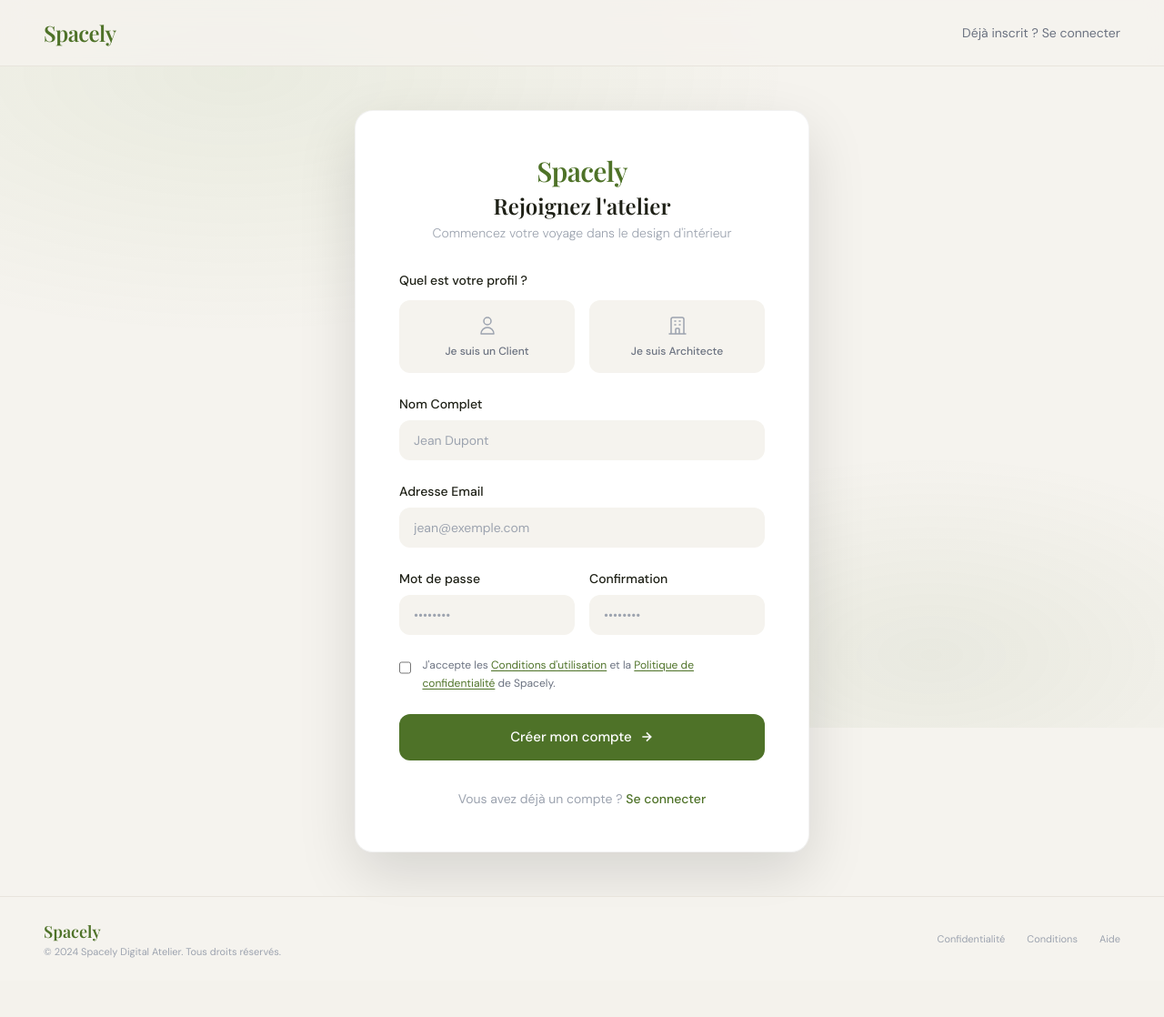
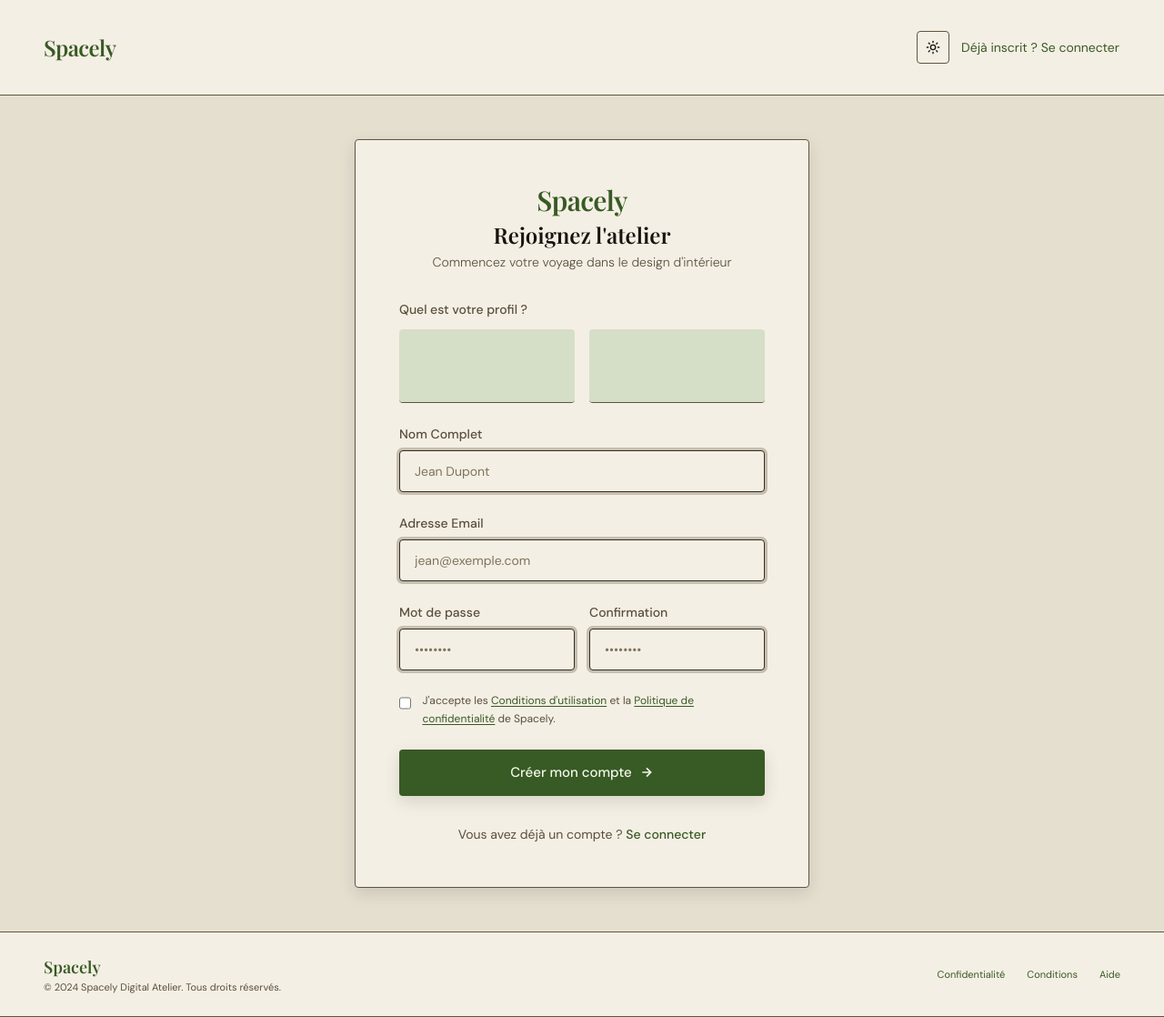
Before and after one commit to Mariam982440/Spacely, a Laravel app: page /register in a window 1280 px wide. Shown: the whole page at 91% size. Before the commit the page ends 1053 px from the top, so only its background shows below. Run offline with Laravel 12, Linux system fonts and the light colour scheme; some libraries are stand-ins or nearby versions.

Commit message:
feat: ajoute le thème clair sombre global

```diff
--- a/resources/views/auth/login.blade.php
+++ b/resources/views/auth/login.blade.php
@@ -34,6 +34,7 @@
             }
         }
     </script>
+    @include('partials.dark-ui-theme')
 </head>
 
 <body class="font-sans bg-beige text-charcoal min-h-screen flex flex-col relative overflow-x-hidden">
@@ -47,7 +48,10 @@
     <!-- Navbar -->
     <nav class="relative z-10 flex items-center justify-between px-6 md:px-12 py-5 bg-beige/85 backdrop-blur-md border-b border-beige-dark">
         <a href="{{ url('/') }}" class="font-serif text-2xl font-semibold text-sage tracking-tight">Spacely</a>
-        <a href="{{ route('register') }}" class="text-xs md:text-sm font-normal text-gray-500 hover:text-sage transition-colors">Créer un compte</a>
+        <div class="flex items-center gap-3">
+            @include('partials.theme-toggle')
+            <a href="{{ route('register') }}" class="text-xs md:text-sm font-normal text-gray-500 hover:text-sage transition-colors">Créer un compte</a>
+        </div>
     </nav>
 
     <!-- Main -->
--- a/resources/views/auth/register.blade.php
+++ b/resources/views/auth/register.blade.php
@@ -34,6 +34,7 @@
             }
         }
     </script>
+    @include('partials.dark-ui-theme')
 </head>
 
 <body class="font-sans bg-beige text-charcoal min-h-screen flex flex-col relative overflow-x-hidden">
@@ -47,7 +48,10 @@
     <!-- Navbar -->
     <nav class="relative z-10 flex items-center justify-between px-6 md:px-12 py-5 bg-beige/85 backdrop-blur-md border-b border-beige-dark">
         <a href="{{ url('/') }}" class="font-serif text-2xl font-semibold text-sage tracking-tight">Spacely</a>
-        <a href="{{ route('login') }}" class="text-xs md:text-sm font-normal text-gray-500 hover:text-sage transition-colors">Déjà inscrit ? Se connecter</a>
+        <div class="flex items-center gap-3">
+            @include('partials.theme-toggle')
+            <a href="{{ route('login') }}" class="text-xs md:text-sm font-normal text-gray-500 hover:text-sage transition-colors">Déjà inscrit ? Se connecter</a>
+        </div>
     </nav>
 
     <!-- Main -->
--- a/resources/views/layouts/architect.blade.php
+++ b/resources/views/layouts/architect.blade.php
@@ -10,6 +10,7 @@
         body { font-family: 'DM Sans', sans-serif; }
         .font-serif { font-family: 'Playfair Display', serif; }
     </style>
+    @include('partials.dark-ui-theme')
 </head>
 <body class="bg-stone-50 text-stone-800 min-h-screen">
 
@@ -68,6 +69,7 @@
 
             {{-- Avatar + déconnexion --}}
             <div class="flex items-center gap-3">
+                @include('partials.theme-toggle')
                 <div class="w-9 h-9 rounded-full bg-green-100 flex items-center justify-center
                             text-green-800 text-sm font-medium border border-stone-200">
                     {{ strtoupper(substr(auth()->user()->name, 0, 1)) }}
--- a/resources/views/layouts/client.blade.php
+++ b/resources/views/layouts/client.blade.php
@@ -10,6 +10,7 @@
         body { font-family: 'DM Sans', sans-serif; }
         .font-serif { font-family: 'Playfair Display', serif; }
     </style>
+    @include('partials.dark-ui-theme')
 </head>
 <body class="bg-stone-50 text-stone-800 min-h-screen">
 
@@ -71,6 +72,7 @@
 
             {{-- Avatar + déconnexion --}}
             <div class="flex items-center gap-3">
+                @include('partials.theme-toggle')
                 <div class="w-9 h-9 rounded-full bg-green-100 flex items-center justify-center
                             text-green-800 text-sm font-medium border border-stone-200">
                     {{ strtoupper(substr(auth()->user()->name, 0, 1)) }}
@@ -117,5 +119,6 @@
         @yield('content')
     </main>
 
+    @stack('scripts')
 </body>
 </html>
--- /dev/null
+++ b/resources/views/partials/dark-ui-theme.blade.php
@@ -0,0 +1,280 @@
+<style>
+    :root {
+        --spacely-bg: #e5dfd0;
+        --spacely-surface: #f4efe4;
+        --spacely-surface-2: #ddd4c2;
+        --spacely-border: #5f543f;
+        --spacely-border-strong: #342d21;
+        --spacely-text: #17140f;
+        --spacely-muted: #594f3d;
+        --spacely-green: #385a24;
+        --spacely-green-strong: #253d18;
+        --spacely-green-soft: #d5dfc7;
+        --spacely-green-soft-text: #253d18;
+        --spacely-red-soft: #ead0ca;
+        --spacely-red: #8f2f25;
+        --spacely-blue-soft: #ccdae4;
+        --spacely-blue: #244b68;
+        --spacely-yellow-soft: #e3d3a9;
+        --spacely-yellow: #735d1f;
+        color-scheme: light;
+    }
+
+    :root[data-theme="dark"] {
+        --spacely-bg: #14130f;
+        --spacely-surface: #1d1a14;
+        --spacely-surface-2: #252117;
+        --spacely-border: #3b3426;
+        --spacely-border-strong: #5a4d35;
+        --spacely-text: #eee8d8;
+        --spacely-muted: #b9ad91;
+        --spacely-green: #324f1f;
+        --spacely-green-strong: #203915;
+        --spacely-green-soft: #26381d;
+        --spacely-green-soft-text: #dcefc7;
+        --spacely-red-soft: #3a1717;
+        --spacely-red: #ef8f83;
+        --spacely-blue-soft: #172b3d;
+        --spacely-blue: #9fc8ee;
+        --spacely-yellow-soft: #3b3015;
+        --spacely-yellow: #e5c06d;
+        color-scheme: dark;
+    }
+
+    body {
+        background: var(--spacely-bg) !important;
+        color: var(--spacely-text) !important;
+    }
+
+    nav {
+        background-color: color-mix(in srgb, var(--spacely-surface) 92%, transparent) !important;
+        border-bottom: 1px solid var(--spacely-border) !important;
+        box-shadow: 0 2px 16px rgba(0, 0, 0, 0.08) !important;
+    }
+
+    nav > div {
+        height: auto !important;
+        min-height: 4rem;
+        gap: 1rem;
+        padding-top: 0.75rem !important;
+        padding-bottom: 0.75rem !important;
+        flex-wrap: wrap;
+    }
+
+    nav > div > div {
+        flex-wrap: wrap;
+    }
+
+    nav a {
+        border-radius: 3px !important;
+    }
+
+    nav a:not(.font-serif) {
+        border: 1px solid transparent !important;
+    }
+
+    nav a:not(.font-serif):hover {
+        background-color: var(--spacely-surface-2) !important;
+        border-color: var(--spacely-border) !important;
+    }
+
+    footer,
+    main,
+    [class*="bg-stone-50"],
+    [class*="bg-beige"] {
+        background-color: var(--spacely-bg) !important;
+        color: var(--spacely-text) !important;
+    }
+
+    [class*="bg-white"],
+    [class*="bg-stone-100"],
+    [class*="bg-stone-50"],
+    [class*="bg-beige"],
+    [class*="bg-gray-50"],
+    input,
+    select,
+    textarea,
+    table,
+    tbody,
+    thead {
+        background-color: var(--spacely-surface) !important;
+        color: var(--spacely-text) !important;
+    }
+
+    [class*="hover:bg-stone-50"]:hover,
+    [class*="hover:bg-stone-100"]:hover,
+    [class*="hover:bg-white"]:hover,
+    [class*="hover:bg-beige"]:hover {
+        background-color: var(--spacely-surface-2) !important;
+    }
+
+    [class*="bg-green-50"],
+    [class*="bg-green-100"],
+    [class*="bg-sage"],
+    [class*="peer-checked:bg-sage"] {
+        background-color: var(--spacely-green-soft) !important;
+        color: var(--spacely-green-soft-text) !important;
+    }
+
+    [class*="bg-green-600"],
+    [class*="bg-green-700"],
+    [class*="bg-green-800"],
+    button[type="submit"] {
+        background-color: var(--spacely-green) !important;
+        color: #f3f8ec !important;
+    }
+
+    [class*="hover:bg-green-800"]:hover,
+    [class*="hover:bg-sage-dark"]:hover,
+    button[type="submit"]:hover {
+        background-color: var(--spacely-green-strong) !important;
+    }
+
+    [class*="bg-red-50"],
+    [class*="bg-red-100"] {
+        background-color: var(--spacely-red-soft) !important;
+        color: var(--spacely-red) !important;
+    }
+
+    [class*="bg-blue-100"] {
+        background-color: var(--spacely-blue-soft) !important;
+        color: var(--spacely-blue) !important;
+    }
+
+    [class*="bg-yellow-100"] {
+        background-color: var(--spacely-yellow-soft) !important;
+        color: var(--spacely-yellow) !important;
+    }
+
+    [class*="text-stone-"],
+    [class*="text-gray-"],
+    [class*="text-charcoal"] {
+        color: var(--spacely-muted) !important;
+    }
+
+    h1,
+    h2,
+    h3,
+    .font-serif,
+    [class*="text-stone-900"],
+    [class*="text-stone-800"] {
+        color: var(--spacely-text) !important;
+    }
+
+    [class*="text-green-"],
+    [class*="text-sage"] {
+        color: var(--spacely-green) !important;
+    }
+
+    [class*="text-red-"] {
+        color: var(--spacely-red) !important;
+    }
+
+    [class*="border"],
+    input,
+    select,
+    textarea,
+    label,
+    table,
+    th,
+    td {
+        border-color: var(--spacely-border) !important;
+    }
+
+    [class~="border"],
+    input,
+    select,
+    textarea {
+        border-width: 1px !important;
+    }
+
+    [class*="border-b"] {
+        border-bottom-width: 1px !important;
+    }
+
+    [class*="border-t"] {
+        border-top-width: 1px !important;
+    }
+
+    [class*="border-l"] {
+        border-left-width: 2px !important;
+    }
+
+    [class*="border-r"] {
+        border-right-width: 1px !important;
+    }
+
+    [class*="focus:border-green"],
+    [class*="focus:border-sage"],
+    input:focus,
+    select:focus,
+    textarea:focus {
+        border-color: var(--spacely-border-strong) !important;
+        box-shadow: 0 0 0 3px rgba(90, 77, 53, 0.3) !important;
+    }
+
+    [class*="rounded"],
+    [class*="rounded-["] {
+        border-radius: 4px !important;
+    }
+
+    [class*="shadow"] {
+        box-shadow: 0 6px 18px rgba(0, 0, 0, 0.12) !important;
+    }
+
+    img,
+    video {
+        border-color: var(--spacely-border) !important;
+    }
+
+    ::placeholder {
+        color: #7f735c !important;
+    }
+
+    .spacely-theme-toggle {
+        display: inline-flex;
+        align-items: center;
+        justify-content: center;
+        width: 2.25rem;
+        height: 2.25rem;
+        border: 1px solid var(--spacely-border) !important;
+        border-radius: 4px !important;
+        background: var(--spacely-surface) !important;
+        color: var(--spacely-text) !important;
+        cursor: pointer;
+        transition: background-color 150ms ease, border-color 150ms ease;
+    }
+
+    .spacely-theme-toggle:hover {
+        background: var(--spacely-surface-2) !important;
+        border-color: var(--spacely-border-strong) !important;
+    }
+
+    .spacely-theme-toggle svg {
+        width: 1rem;
+        height: 1rem;
+    }
+
+    :root[data-theme="dark"] .spacely-sun-icon,
+    :root:not([data-theme="dark"]) .spacely-moon-icon {
+        display: none;
+    }
+</style>
+<script>
+    (function () {
+        const root = document.documentElement;
+        const savedTheme = localStorage.getItem('spacely-theme');
+
+        if (savedTheme === 'dark') {
+            root.setAttribute('data-theme', 'dark');
+        } else {
+            root.setAttribute('data-theme', 'light');
+        }
+
+        window.toggleSpacelyTheme = function () {
+            const nextTheme = root.getAttribute('data-theme') === 'dark' ? 'light' : 'dark';
+            root.setAttribute('data-theme', nextTheme);
+            localStorage.setItem('spacely-theme', nextTheme);
+        };
+    })();
+</script>
--- /dev/null
+++ b/resources/views/partials/theme-toggle.blade.php
@@ -0,0 +1,18 @@
+<button type="button" class="spacely-theme-toggle" onclick="toggleSpacelyTheme()" aria-label="Changer le mode clair ou sombre">
+    <svg class="spacely-sun-icon" viewBox="0 0 24 24" fill="none" stroke="currentColor" stroke-width="2"
+         stroke-linecap="round" stroke-linejoin="round" aria-hidden="true">
+        <circle cx="12" cy="12" r="4"></circle>
+        <path d="M12 2v2"></path>
+        <path d="M12 20v2"></path>
+        <path d="m4.93 4.93 1.41 1.41"></path>
+        <path d="m17.66 17.66 1.41 1.41"></path>
+        <path d="M2 12h2"></path>
+        <path d="M20 12h2"></path>
+        <path d="m6.34 17.66-1.41 1.41"></path>
+        <path d="m19.07 4.93-1.41 1.41"></path>
+    </svg>
+    <svg class="spacely-moon-icon" viewBox="0 0 24 24" fill="none" stroke="currentColor" stroke-width="2"
+         stroke-linecap="round" stroke-linejoin="round" aria-hidden="true">
+        <path d="M12 3a6 6 0 0 0 9 7 9 9 0 1 1-9-7Z"></path>
+    </svg>
+</button>
```
